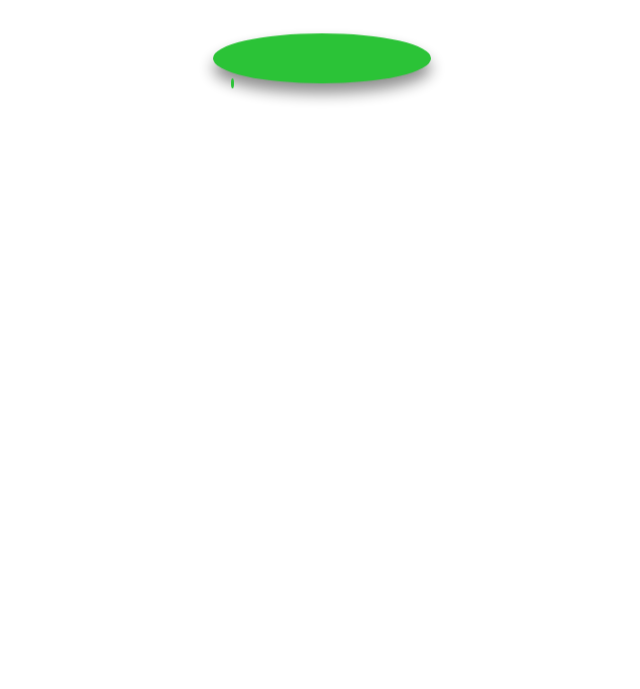
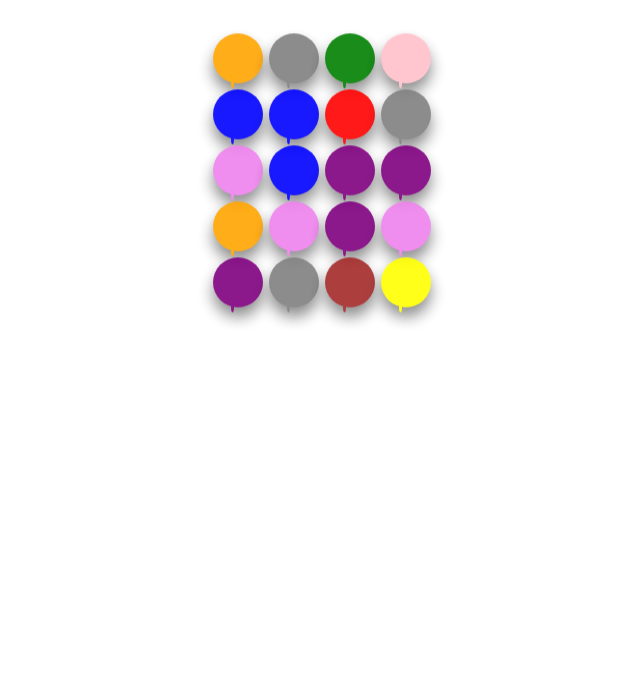
Before and after one commit to breatheco-de/exercise-pop-baloons-javascript, a plain HTML site: page index.html in a window 1280 px wide. Shown: the part 111-800 px from the top of the page, without its empty margins (318-958 px from the left). Drawn offline with Linux system fonts and the light colour scheme.

Commit message:
Solution branch added

```diff
--- a/app.js
+++ b/app.js
@@ -1,24 +1,30 @@
 // we declare a new global variable containing an array that represents the ballons map
+const color = ["green", "red", "violet", "black", "yellow", "purple", "grey", "gray", "brown", "blue", "pink", "orange"];
+
 // you have to add more colors into the ballonsMap array
-let ballonsMap = ['green'];
+let ballonsAlive = 20;
+//generando de forma dinamica los colores
+for (let i=0; i<20; i++){
+    const randomColor = color[Math.floor(Math.random()*color.length)]
+    let ballon = document.createElement("div");
+    ballon.classList.add('balloon', 'balloon');
+    ballon.style.background = randomColor;
+    ballon.id = i;
 
-// poping a balloon is basically turning his color to null (no color)
-const popBalloon = (position) => {
-    // set the color to null on the balloon position
-    render();
-}
+    // Agregar EventListener a cada ballon:
+    ballon.addEventListener('click', (e) => {
+        ballon.style.visibility = 'hidden';
+        ballonsAlive--;
+    });
+
+    // Agregar cada ballon a la lista de ballons:
+    document.querySelector("#balloon-map").appendChild(ballon);
+  }
 
 const render = () => {
+    document.querySelector("#balloon-count").innerHTML = ballonsAlive; // <-- render the balloon count into the DOM
 
-    // convert ballons map of colors into real html balloons
-    const ballons = ballonsMap.map((color, position) => {
-        return `<div class="balloon active"></div>`; // <--- render each balloon
-    });
-
-    document.querySelector("#balloon-count").innerHTML = ballons.filter(b => b !== null).length; // <-- render the balloon count into the DOM
-    document.querySelector("#balloon-map").innerHTML = ballons.join(''); // <-- render the balloons into the DOM
-
-    if(activeBalloons == 0) window.location.reload(); // <--- reload website when no more balloons are left
+    if(ballonsAlive == 0) window.location.reload(); // <--- reload website when no more balloons are left
 }
 
 // this makes the "render" function trigger when the website starts existing
--- a/style.css
+++ b/style.css
@@ -11,7 +11,7 @@ h1{ text-align: center; margin-bottom: 50px;}
     flex-grow: 1;
     width: 50px;
     margin: 3px;
-    background: rgb(20,189,34);
+    /* background: rgb(20,189,34); */
     opacity: .9;
     border-radius: 50%;
     height: 50px;
```
Also changed, not shown: .learn/config.json (added).
